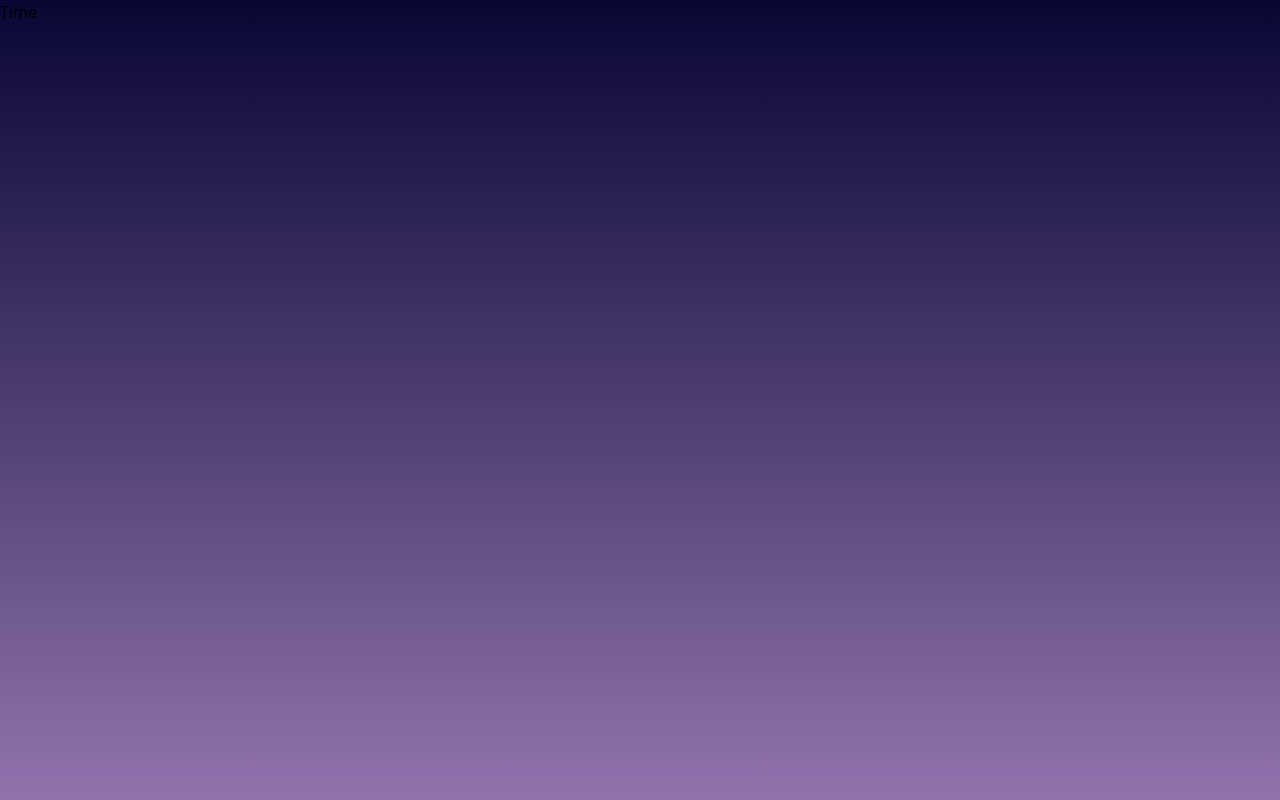
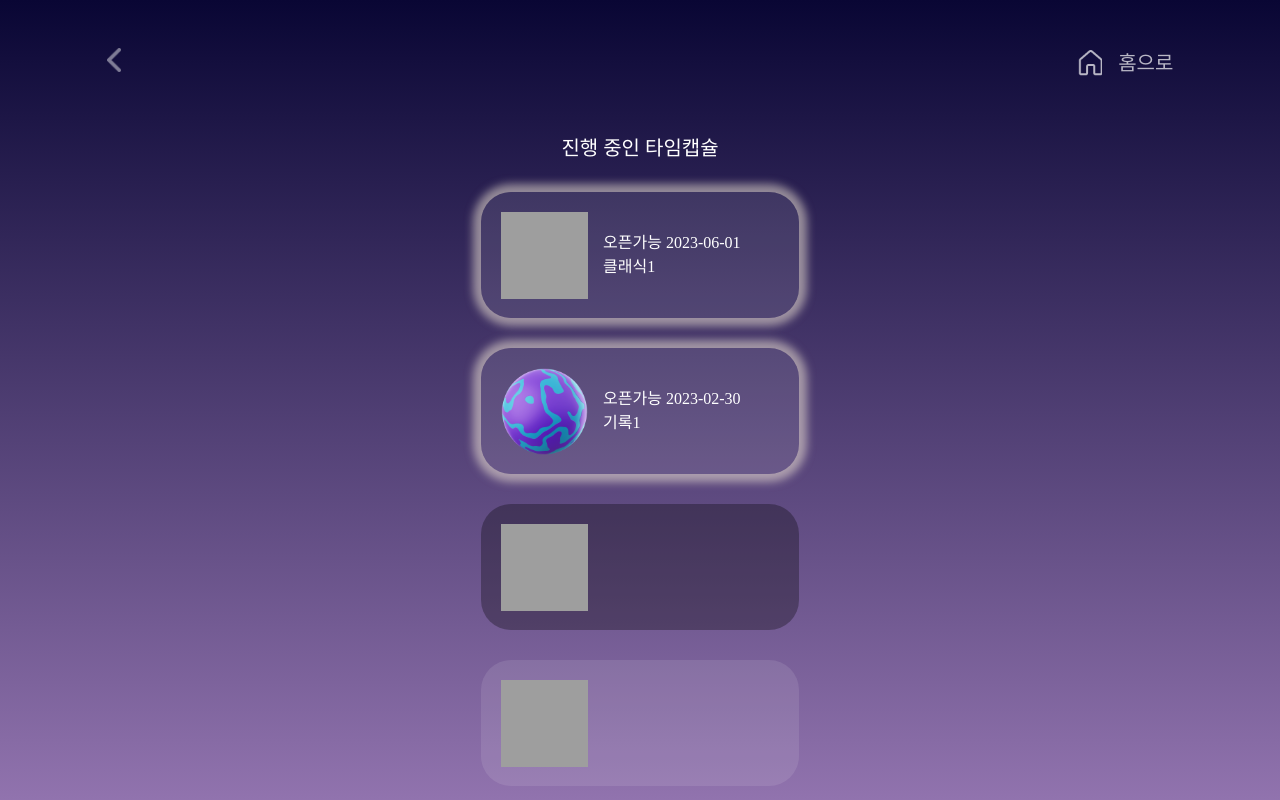
Before and after one commit to wjdgusaho/Damda, a React (Create React App) app in the folder frontend/client/: page /timecapsule in a window 1280 px wide. Built offline with nearby package versions, Linux system fonts and the light colour scheme; grey boxes are pictures that could not be loaded; a web font is replaced by a local one.

Commit message:
feat: 진행 중인 타임캡슐 중간 커밋

```diff
--- a/frontend/client/src/Main.tsx
+++ b/frontend/client/src/Main.tsx
@@ -1,13 +1,13 @@
-import React from 'react'
-import { BrowserRouter, Routes, Route } from 'react-router-dom'
-import Store from './store/Store'
-import { Provider } from 'react-redux'
-import { CookiesProvider } from 'react-cookie'
+import React from "react"
+import { BrowserRouter, Routes, Route } from "react-router-dom"
+import Store from "./store/Store"
+import { Provider } from "react-redux"
+import { CookiesProvider } from "react-cookie"
 
 import MainPage from "./components/MainPage"
 import MyPage from "./components/MyPage"
 import ShopPage from "./components/ShopPage"
-import {Sticker, Theme, Capsule} from "./components/ShopPage"
+import { Sticker, Theme, Capsule } from "./components/ShopPage"
 import TimecapsulePage from "./components/TimecapsulePage"
 import Card from "./components/Card"
 import Friend from "./components/Friend"
@@ -18,8 +18,9 @@ import { ChangePassword } from "./components/Auth/ChangePassword"
 import { LandingPage } from "./components/LandingPage"
 import Navigation from "./Navigation"
 import Tutorial from "./components/Tutorial"
-import { DummyKakao } from './components/Auth/DummyKakao'
+import { DummyKakao } from "./components/Auth/DummyKakao"
 import Menu from "./components/Menu"
+import SavedTimecapsule from "./components/SavedTimecapsule"
 
 function Main() {
   return (
@@ -32,9 +33,9 @@ function Main() {
               <Route path="/" element={<LandingPage />}></Route>
               <Route path="/user/" element={<MyPage />}></Route>
               <Route path="/shop/" element={<ShopPage />}>
-                <Route path="sticker" element={<Sticker/>}></Route>
-                <Route path="theme" element={<Theme/>}></Route>
-                <Route path="capsule" element={<Capsule/>}></Route>
+                <Route path="sticker" element={<Sticker />}></Route>
+                <Route path="theme" element={<Theme />}></Route>
+                <Route path="capsule" element={<Capsule />}></Route>
               </Route>
               <Route path="/timecapsule/" element={<TimecapsulePage />}></Route>
               <Route path="/card/" element={<Card />}></Route>
@@ -50,6 +51,10 @@ function Main() {
               <Route path="/tutorial/" element={<Tutorial />}></Route>
               <Route path="/dummykakao/" element={<DummyKakao />}></Route>
               <Route path="/menu/" element={<Menu />}></Route>
+              <Route
+                path="/savetimecapsule/"
+                element={<SavedTimecapsule />}
+              ></Route>
             </Routes>
           </BrowserRouter>
         </Provider>
--- a/frontend/client/src/components/Menu.tsx
+++ b/frontend/client/src/components/Menu.tsx
@@ -77,13 +77,23 @@ const Menu = function () {
           #{UserData.user_no}
         </div>
         <div className="grid grid-cols-2 text-base font-thin space-x-7 mt-6">
-          <div className="grid grid-rows-2 text-center">
+          <div
+            onClick={() => {
+              navigate("/timecapsule")
+            }}
+            className="grid grid-rows-2 text-center"
+          >
             진행중인 타임캡슐
             <div className="text-xl font-normal">
               {UserData.now_capsule_count}개
             </div>
           </div>
-          <div className="grid grid-rows-2 text-center">
+          <div
+            onClick={() => {
+              navigate("/savetimecapsule")
+            }}
+            className="grid grid-rows-2 text-center"
+          >
             저장된 타임캡슐
             <div className="text-xl font-normal">
               {UserData.saved_capsule_count}개
--- /dev/null
+++ b/frontend/client/src/components/SavedTimecapsule.tsx
@@ -0,0 +1,7 @@
+import React from "react"
+
+const SavedTimecapsule = function () {
+  return <div>SavedTimecapsule</div>
+}
+
+export default SavedTimecapsule
--- a/frontend/client/src/components/TimecapsulePage.tsx
+++ b/frontend/client/src/components/TimecapsulePage.tsx
@@ -1,11 +1,145 @@
 import React from "react"
+import "../index.css"
+import tw from "tailwind-styled-components"
+import { styled } from "styled-components"
+import { useNavigate } from "react-router"
+import { SubHeader } from "./inc/SubHeader"
+
+type CapsuleType = {
+  id: number
+  type: string
+  sDate: string
+  eDate: string
+  name: string
+  imgsrc: string
+  curCard: number
+  goalCard: number
+  state: string
+}
+
+const capsuleList: CapsuleType[] = [
+  {
+    id: 1,
+    type: "classic",
+    sDate: "2023-01-01",
+    eDate: "2023-06-01",
+    name: "클래식1",
+    imgsrc: "assets/Planet-6.png",
+    curCard: 0,
+    goalCard: 0,
+    state: "openable",
+  },
+  {
+    id: 3,
+    type: "memory",
+    sDate: "2023-01-01",
+    eDate: "2023-02-30",
+    name: "기록1",
+    imgsrc: "assets/Planet-7.png",
+    curCard: 0,
+    goalCard: 0,
+    state: "openable",
+  },
+  {
+    id: 4,
+    type: "new",
+    sDate: "2023-01-01",
+    eDate: "2023-06-01",
+    name: "클래식1",
+    imgsrc: "assets/Planet-6.png",
+    curCard: 0,
+    goalCard: 0,
+    state: "unregistered",
+  },
+  {
+    id: 2,
+    type: "goal",
+    sDate: "2023-01-01",
+    eDate: "2024-01-01",
+    name: "목표1",
+    imgsrc: "assets/Planet-5.png",
+    curCard: 50,
+    goalCard: 100,
+    state: "proceeding",
+  },
+]
+
+const Box = styled.div`
+  display: flex;
+  flex-direction: column;
+  align-items: center;
+  color: white;
+  font-family: "Pretendard";
+`
+
+const Title = tw.div`
+    mt-14
+    text-xl
+    font-extralight
+`
+
+const Card = styled.div`
+  display: flex;
+  width: 318px;
+  height: 126px;
+  background-color: rgba(251, 248, 252, 0.1);
+  border-radius: 30px;
+  margin-top: 30px;
+  align-items: center;
+`
+
+const CapsuleImg = styled.img`
+  width: 87px;
+  height: 87px;
+  margin-left: 20px;
+`
+
+const OpenableCard = styled(Card)`
+  box-shadow: 0px 0px 8px 8px rgb(255, 245, 224, 0.5);
+`
+
+const UnregisteredCard = styled(Card)`
+  background-color: rgb(0, 0, 0, 0.3);
+`
+
+const CapsuleTitle = styled.div``
 
 const TimecapsulePage = function () {
-    return (
-        <div>
-            Time
-        </div>
-    )
+  return (
+    <>
+      <SubHeader />
+      <Box>
+        <Title>진행 중인 타임캡슐</Title>
+        {capsuleList.map((capsule) => (
+          <React.Fragment key={capsule.id}>
+            {capsule.state === "openable" ? (
+              <OpenableCard>
+                <CapsuleImg src={`${capsule.imgsrc}`} alt="capsuleImg" />
+                <div style={{ marginLeft: "15px" }}>
+                  <CapsuleTitle>
+                    오픈가능 <span> {capsule.eDate} </span>
+                  </CapsuleTitle>
+                  <div> {capsule.name} </div>
+                </div>
+              </OpenableCard>
+            ) : capsule.state === "unregistered" ? (
+              <UnregisteredCard>
+                <CapsuleImg
+                  className="grayscale"
+                  src={`${capsule.imgsrc}`}
+                  alt="capsuleImg"
+                />
+              </UnregisteredCard>
+            ) : (
+              <Card>
+                <CapsuleImg src={`${capsule.imgsrc}`} alt="capsuleImg" />
+              </Card>
+            )}
+          </React.Fragment>
+        ))}
+      </Box>
+    </>
+  )
 }
 
 export default TimecapsulePage
```
